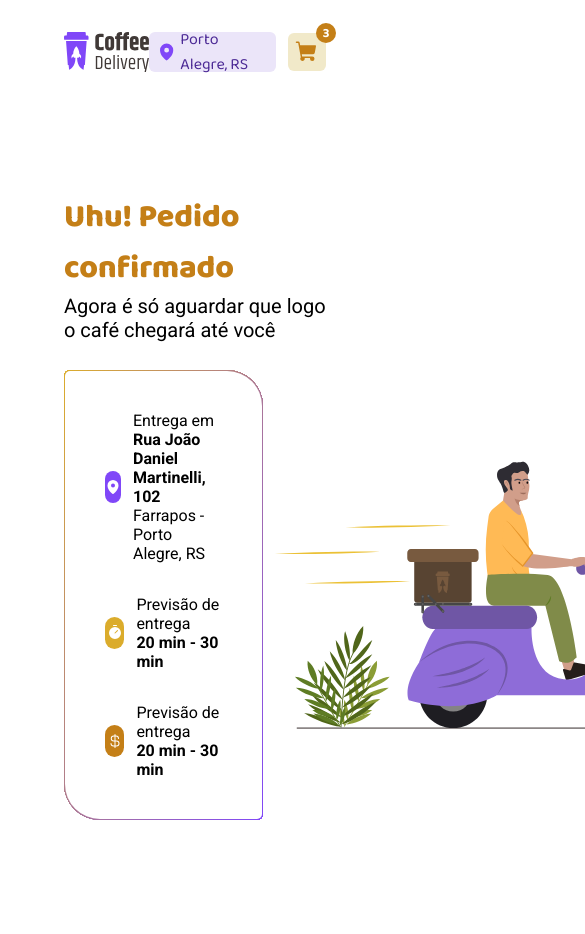
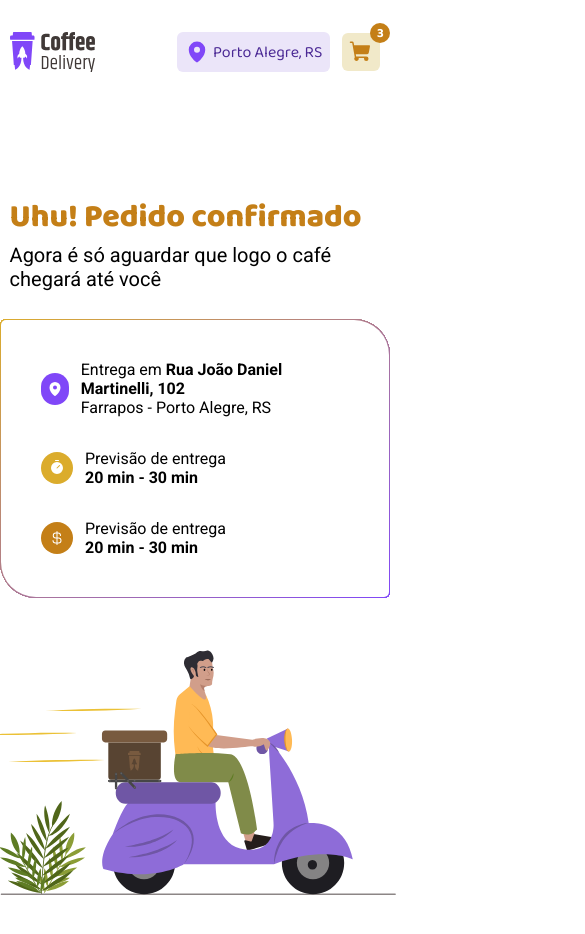
Before and after one commit to allancruvinel/coffe-shop, a React (Vite) app: page /success in a window 390 px wide. Shown: the top 934 px of the page, 585 px wide, since content can reach past the window. Before the commit the page ends 844 px from the top, so only its background shows below. Built offline with nearby package versions, Linux system fonts and the light colour scheme.

Commit message:
style: finished mobile responsivity

```diff
--- a/src/layouts/DefaultLayout/styles.ts
+++ b/src/layouts/DefaultLayout/styles.ts
@@ -3,7 +3,11 @@ import styled from 'styled-components';
 export const DefaultContainerLayout = styled.div`
   max-width: 70rem;
   margin: auto;
+
   @media (max-width: 70rem) {
     padding: 0 2rem; /* Mais espaço em telas maiores */
   }
+  @media (max-width: 580px) {
+    padding: 0 0.3rem;
+  }
 `;
--- a/src/pages/Checkout/components/BillOrderCard/styles.ts
+++ b/src/pages/Checkout/components/BillOrderCard/styles.ts
@@ -4,6 +4,9 @@ import { CardBaseContainer } from '../../styles';
 export const BillOrderCardContainer = styled(CardBaseContainer)`
   border-radius: 6px 44px;
   width: 448px;
+  @media (max-width: 580px) {
+    width: 400px;
+  }
 `;
 
 export const Divider = styled.div`
--- a/src/pages/Checkout/components/DeliveryFormCard/styles.ts
+++ b/src/pages/Checkout/components/DeliveryFormCard/styles.ts
@@ -29,6 +29,9 @@ export const InputFormBase = styled.input`
 
 export const InputFormCep = styled(InputFormBase)`
   width: calc(40% - 16px / 2);
+  @media (max-width: 580px) {
+    width: 100%;
+  }
 `;
 
 export const InputFormRua = styled(InputFormBase)`
@@ -37,19 +40,34 @@ export const InputFormRua = styled(InputFormBase)`
 
 export const InputFormNumero = styled(InputFormBase)`
   width: calc(40% - 16px / 2);
+  @media (max-width: 580px) {
+    width: 100%;
+  }
 `;
 export const InputFormComplemento = styled(InputFormBase)`
   width: calc(60% - 16px / 2);
+  @media (max-width: 580px) {
+    width: 100%;
+  }
 `;
 
 export const InputFormBairro = styled(InputFormBase)`
   width: calc(40% - 1rem / 3);
+  @media (max-width: 580px) {
+    width: 100%;
+  }
 `;
 export const InputFormCidade = styled(InputFormBase)`
   width: calc(49% - 1rem / 3);
+  @media (max-width: 580px) {
+    width: 100%;
+  }
 `;
 export const InputFormUf = styled(InputFormBase)`
   width: calc(9% - 1rem / 3);
+  @media (max-width: 580px) {
+    width: 100%;
+  }
 `;
 
 export const InputRow = styled.div`
--- a/src/pages/Checkout/components/PaymentTypeCard/styles.ts
+++ b/src/pages/Checkout/components/PaymentTypeCard/styles.ts
@@ -11,6 +11,10 @@ export const PaymentTypeCardContainer = styled(CardBaseContainer)`
 export const PaymentOptions = styled.div`
   display: flex;
   gap: 12px;
+  @media (max-width: 580px) {
+    flex-direction: column;
+    align-items: center;
+  }
 `;
 export const PaymentOption = styled.button`
   display: flex;
@@ -37,4 +41,7 @@ export const PaymentOption = styled.button`
     border: 1px solid ${(props) => props.theme.purple};
     background-color: ${(props) => props.theme['purple-light']};
   }
+  @media (max-width: 580px) {
+    width: 100%;
+  }
 `;
--- a/src/pages/Checkout/styles.ts
+++ b/src/pages/Checkout/styles.ts
@@ -4,6 +4,11 @@ export const CheckoutContainer = styled.div`
   display: flex;
   gap: 32px;
   justify-content: space-between;
+  @media (max-width: 580px) {
+    flex-direction: column;
+    justify-content: center;
+    align-items: center;
+  }
 `;
 
 export const CardBaseContainer = styled.div`
@@ -11,6 +16,9 @@ export const CardBaseContainer = styled.div`
   background-color: ${(props) => props.theme['base-card']};
   padding: 40px;
   border-radius: 6px;
+  @media (max-width: 580px) {
+    width: 400px;
+  }
 `;
 export const CardLabel = styled.h1`
   color: ${(props) => props.theme['base-subtitle']};
--- a/src/pages/Home/components/CoffeItem/styles.ts
+++ b/src/pages/Home/components/CoffeItem/styles.ts
@@ -12,7 +12,7 @@ export const CoffeItemStyle = styled.div`
   align-items: center;
   text-align: center;
 
-  @media (max-width: 480px) {
+  @media (max-width: 580px) {
     width: 100%;
   }
 `;
--- a/src/pages/Home/components/CoffeList/styles.ts
+++ b/src/pages/Home/components/CoffeList/styles.ts
@@ -20,7 +20,7 @@ export const List = styled.div`
   @media (max-width: 634px) {
     grid-template-columns: repeat(2, 1fr);
   }
-  @media (max-width: 480px) {
+  @media (max-width: 580px) {
     grid-template-columns: repeat(1, 1fr);
   }
 `;
--- a/src/pages/Success/styles.ts
+++ b/src/pages/Success/styles.ts
@@ -8,7 +8,7 @@ export const TextConfirmation = styled.div`
   font-size: 32px;
 `;
 export const ConfirmationCard = styled.div`
-  width: 526px;
+  min-width: 526px;
   padding: 40px;
   display: flex;
   flex-direction: column;
@@ -34,19 +34,33 @@ export const ConfirmationCard = styled.div`
     z-index: -1;
     border-radius: 6px 36px;
   }
+
+  @media (max-width: 580px) {
+    min-width: 390px;
+  }
 `;
 
-export const Illustration = styled.img``;
+export const Illustration = styled.img`
+  width: 492px;
+  height: 293px;
+  @media (max-width: 580px) {
+    width: 450px;
+    height: 350px;
+  }
+`;
 
 export const Info = styled.div`
   margin-top: 28px;
   display: flex;
   align-items: center;
   justify-content: space-between;
-  img {
-    width: 492px;
-    height: 293px;
+
+  @media (max-width: 580px) {
+    flex-direction: column;
+    justify-content: center;
+    align-items: center;
   }
+
 `;
 
 interface ImageLineProps {
```
Also changed, not shown: src/pages/Home/styles.ts (+4 -4 lines).
